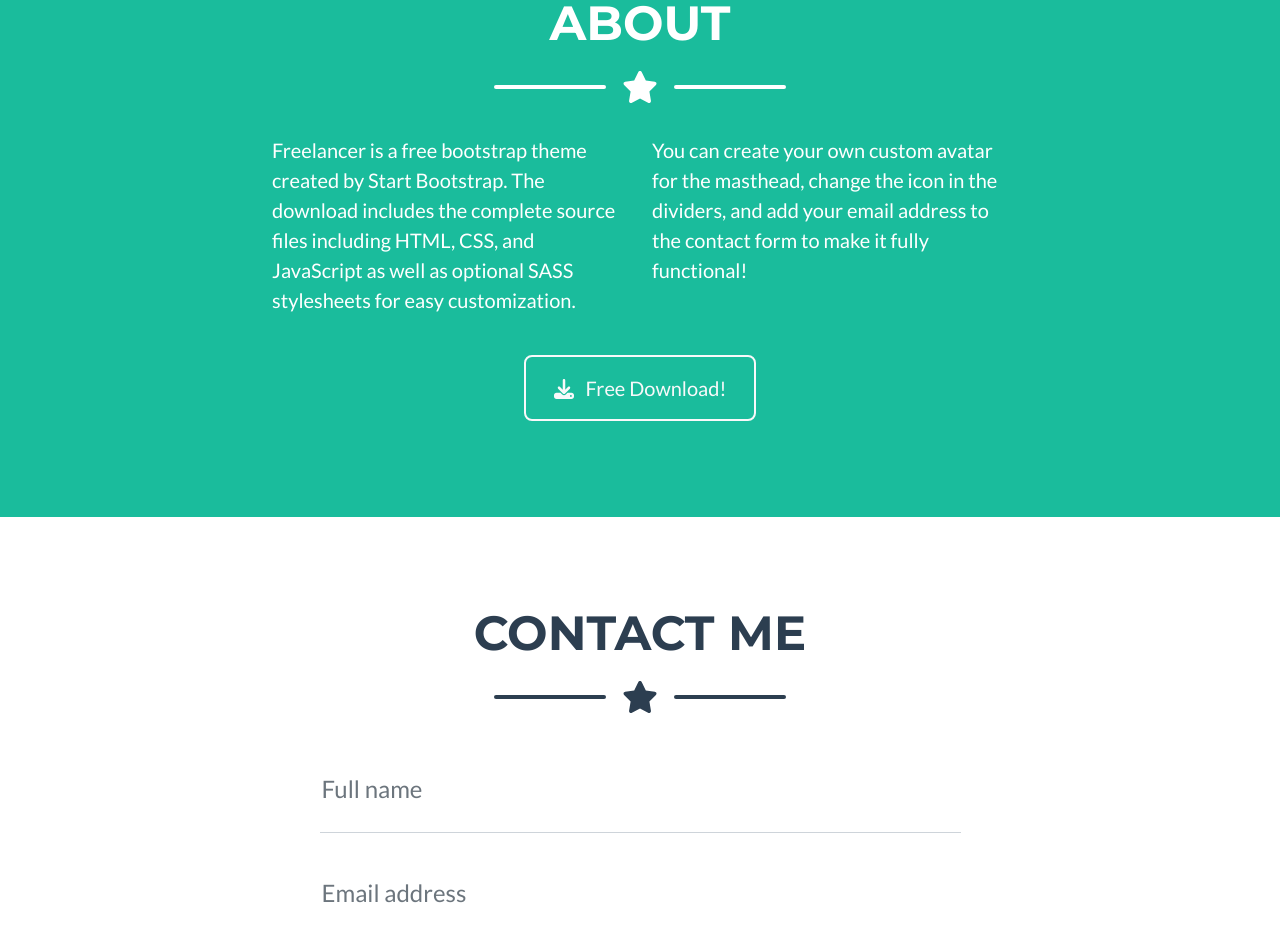
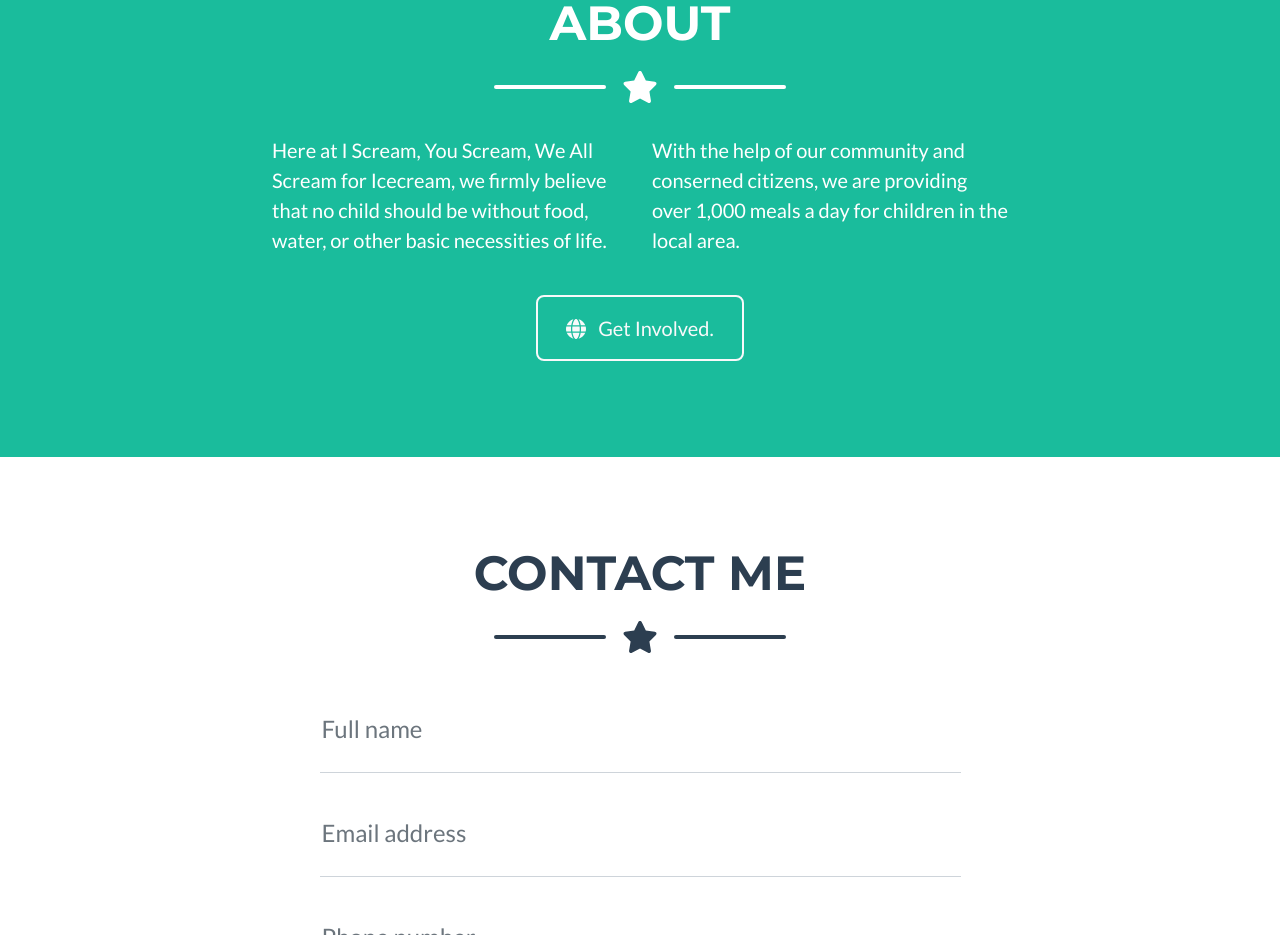
Before and after one commit to T8T3S/CIS-373_Project_1, a plain HTML site: page index.html in a window 1280 px wide. Shown: the part 1919-2854 px from the top of the page. Drawn offline with nearby package versions, Linux system fonts and the light colour scheme.

Commit message:
w3 final

```diff
--- a/index.html
+++ b/index.html
@@ -136,14 +136,14 @@
                 </div>
                 <!-- About Section Content-->
                 <div class="row">
-                    <div class="col-lg-4 ms-auto"><p class="lead">Freelancer is a free bootstrap theme created by Start Bootstrap. The download includes the complete source files including HTML, CSS, and JavaScript as well as optional SASS stylesheets for easy customization.</p></div>
-                    <div class="col-lg-4 me-auto"><p class="lead">You can create your own custom avatar for the masthead, change the icon in the dividers, and add your email address to the contact form to make it fully functional!</p></div>
+                    <div class="col-lg-4 ms-auto"><p class="lead">Here at I Scream, You Scream, We All Scream for Icecream, we firmly believe that no child should be without food, water, or other basic necessities of life.</p></div>
+                    <div class="col-lg-4 me-auto"><p class="lead">With the help of our community and conserned citizens, we are providing over 1,000 meals a day for children in the local area.</p></div>
                 </div>
                 <!-- About Section Button-->
                 <div class="text-center mt-4">
-                    <a class="btn btn-xl btn-outline-light" href="https://startbootstrap.com/theme/freelancer/">
-                        <i class="fas fa-download me-2"></i>
-                        Free Download!
+                    <a class="btn btn-xl btn-outline-light" href="https://savethechildren.org/">
+                        <i class="fas fa-globe me-2"></i>
+                        Get Involved.
                     </a>
                 </div>
             </div>
```
